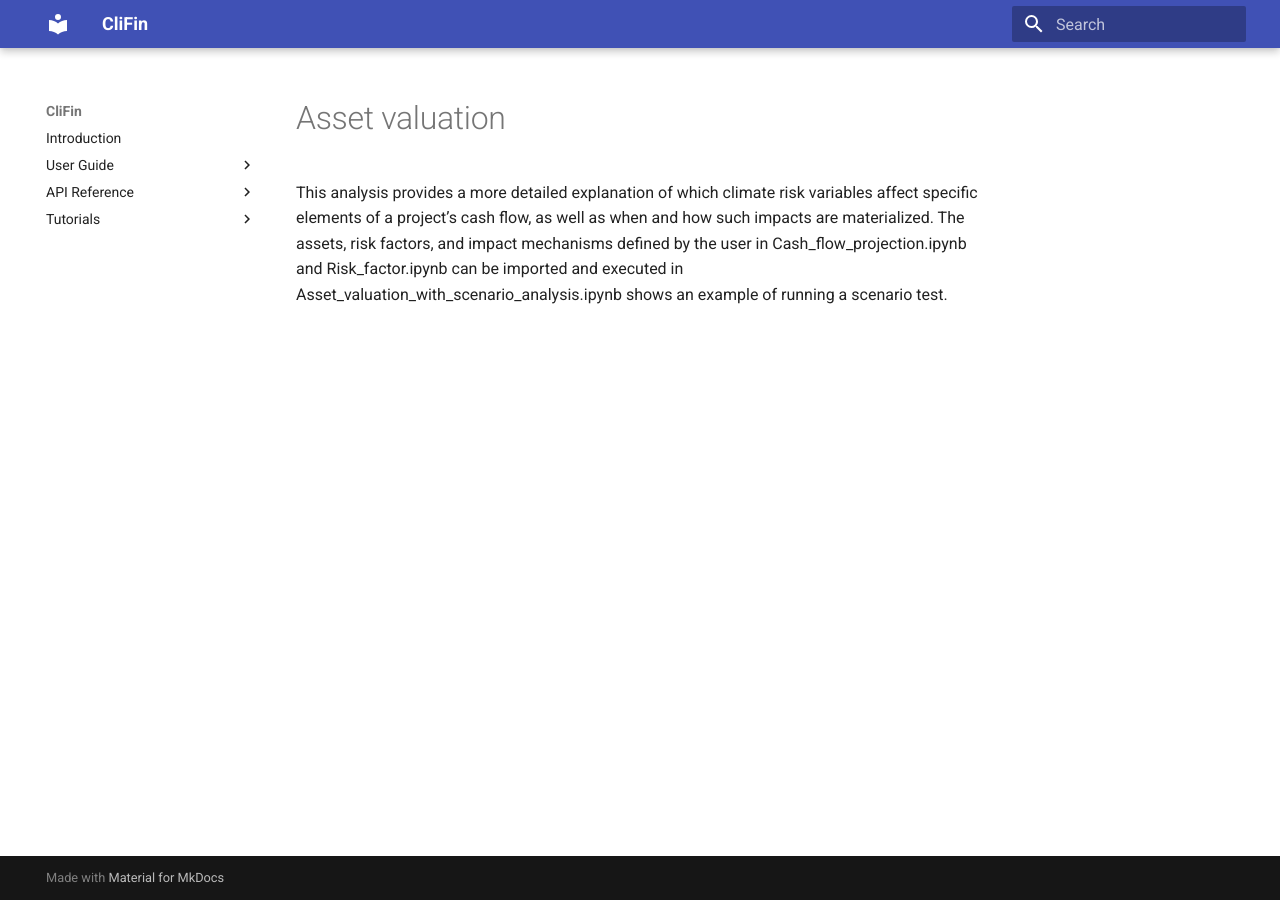
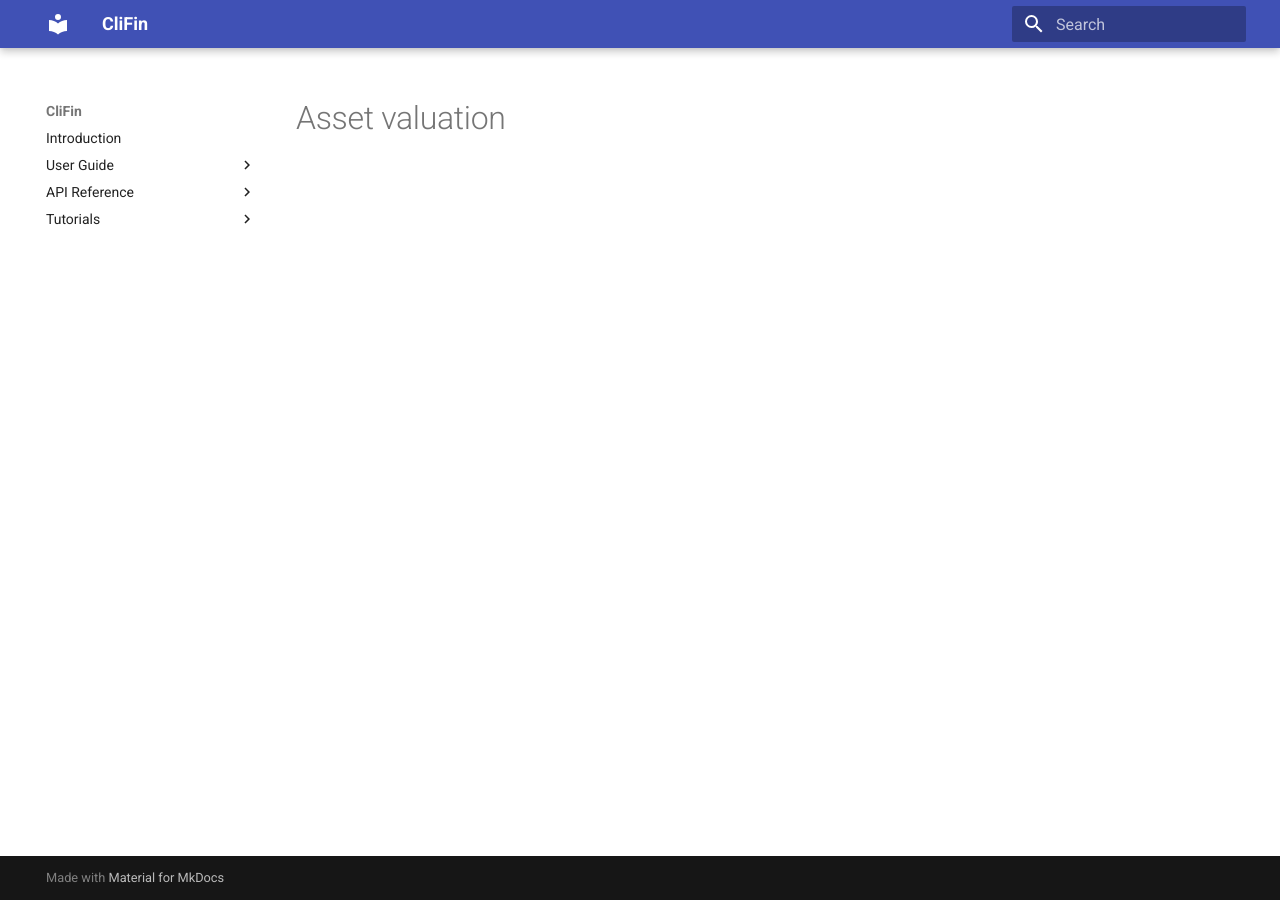
Before and after one commit to kbs0799/Clitest, an MkDocs documentation site: the page built from docs/examples.md, in a window 1280 px wide. Built offline with MkDocs 1.6.1 and Material for MkDocs 9.7.7, drawn with Linux system fonts in a browser that asks for light colours.

Commit message:
Update examples.md

```diff
--- a/docs/examples.md
+++ b/docs/examples.md
@@ -1,4 +1,2 @@
 
 # Asset valuation
-
-This analysis provides a more detailed explanation of which climate risk variables affect specific elements of a project’s cash flow, as well as when and how such impacts are materialized. The assets, risk factors, and impact mechanisms defined by the user in Cash_flow_projection.ipynb and Risk_factor.ipynb can be imported and executed in Asset_valuation_with_scenario_analysis.ipynb shows an example of running a scenario test.
```
